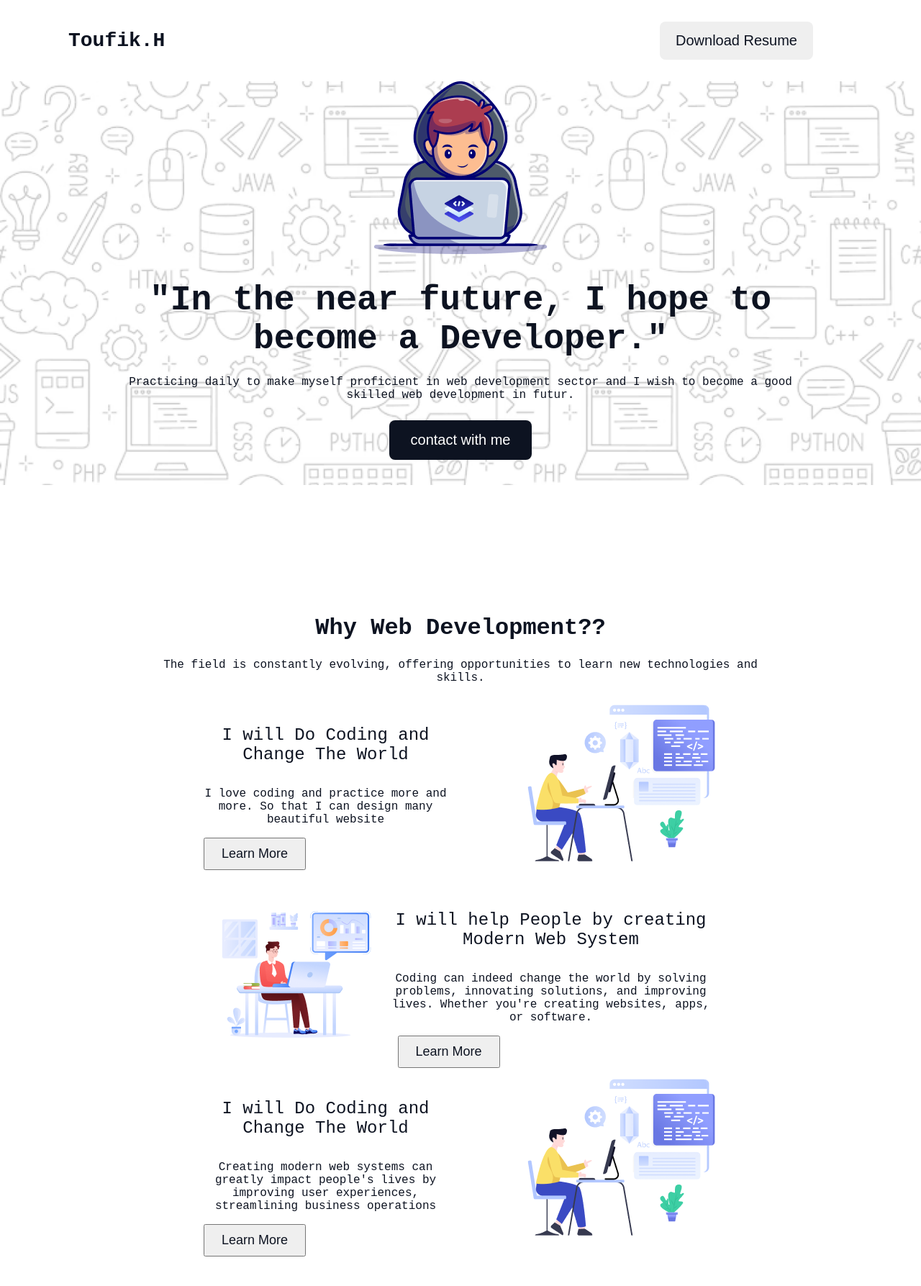
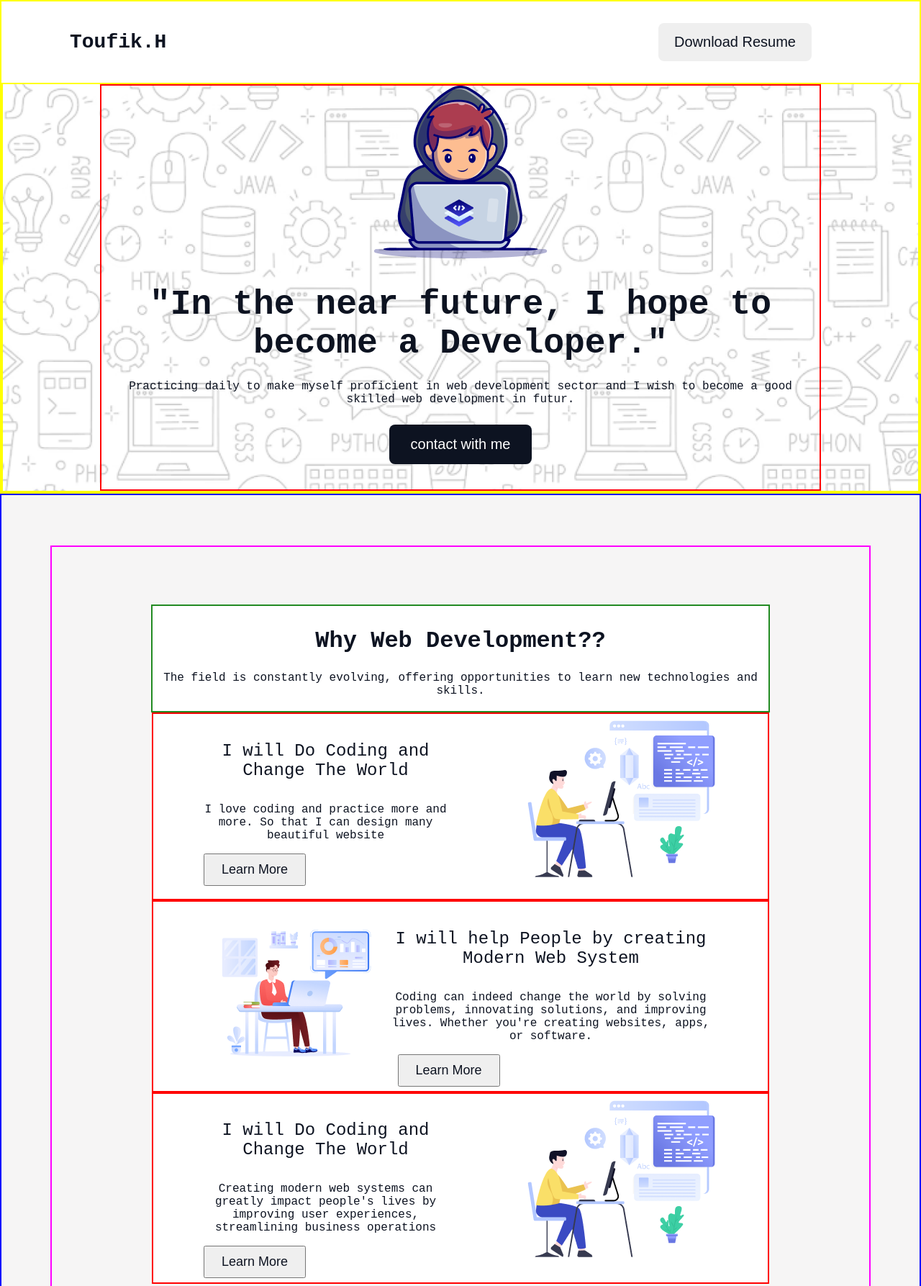
Before and after one commit to toufikhasib/assignment-01-repo, a plain HTML site: page index.html in a window 1280 px wide. Shown: the top 1787 px of the page at 72% size. Drawn offline with Linux system fonts and the light colour scheme; a web font is replaced by a local one.

Commit message:
backround color eddit

```diff
--- a/index.html
+++ b/index.html
@@ -12,7 +12,7 @@
     <!-- css link -->
      <link rel="stylesheet" href="../assignment-01-repo/style.css">
 </head>
-<body>
+<body class="azeret-mono-normal">
     <!-- header section -->
     <header class="header">
         <!-- nav section -->
--- a/style.css
+++ b/style.css
@@ -10,12 +10,14 @@ body{
   .content-width{
     max-width: 1440px;
   margin: 0 auto;
+  border: 2px solid green;
   /* background-color: black; */
   /* header section */
   }
   .header{
     max-width: 1440px;
      margin: 0 auto;
+     border: 2px solid yellow;
     }
   /* nav section */
 nav ul{
@@ -54,6 +56,7 @@ nav ul li a{
     background-repeat: no-repeat;
     background-size: cover;
     margin-top: 30px;
+    border: 2px solid yellow;
   }
 
 .banner-content{
@@ -61,6 +64,7 @@ nav ul li a{
     max-height: 581px;
     margin: 0 auto;
     text-align: center;
+    border: 2px solid red;
 }
 .banner-img{
     margin-bottom: 30px;
@@ -92,20 +96,26 @@ nav ul li a{
 #main-section{
 max-width: 1440px;
 margin: 0 auto;
+background-color: #F6F5F5;
+padding-bottom: 30px;
+border: 2px solid blue;
 }
 .hero-section-content{
     max-width: 980px;
     margin: 0 auto;
     margin-top: 70px;
-    padding: 80px 60px;
+    padding: 80px 78px;
+    background-color: #F6F5F5;
+    border: 2px solid fuchsia;
 }
 /* section title */
 .section-title{
-max-width: 852px;
+max-width: 850px;
 margin: 0 auto;
 text-align: center;
 padding: 3px;
-
+border: 2px solid forestgreen;
+background-color: #FFFFFF;
 }
 .sec-title-text{
     color: #0D1321;
@@ -127,6 +137,7 @@ padding: 3px;
     justify-content: center;
     padding: 6px 60px;
     background-color: #FFFFFF;
+    border: 2px solid red;
 }
 /*  */
 /* sec-btn */
@@ -238,12 +249,14 @@ padding: 3px;
     max-width: 1140px;
     margin: 0 auto;
     text-align: center;
+    border: 2px solid orangered;
 }
 .sec-content-title{
     max-width: 852px;
     margin: 0 auto;
     text-align: center;
     padding: 0 150px;
+    border: 2px solid orchid;
 }
 .sec-content-title h4{
     color: #0D1321;
@@ -265,12 +278,14 @@ padding: 3px;
 .section-content-banner{
     max-width: 1140px;
     margin: 0 auto;
+    border: 2px solid orange;
 }
 .content-banner-title{
     max-width: 852px;
     margin: 0 auto;
     text-align: center;
     padding: 5px;
+    border: 2px solid olive;
 }
 
 /* content-banner-1 */
@@ -279,6 +294,7 @@ padding: 3px;
     display: flex;
     gap: 5%;
     align-items: center;
+    border: 2px solid tomato;
 }
 .banner-1{
     width: 25%;
@@ -315,6 +331,7 @@ padding: 3px;
     text-align: center;
     border-radius: 8px;
    margin-top: 80px;
+   border: 2px solid turquoise;
 }
 .from-hradding h3{
     color: #FFFFFF;
@@ -358,7 +375,9 @@ padding: 3px;
     justify-content: space-between;
     align-items: center;
     padding: 10px 152px;
-    background-color: #FFFFFF;
+    background-color: #F6F5F5;
+    /* margin-top: 30px; */
+    border: 2px solid firebrick;
 }
 .footer-title{
     font-size: 20px;
```
